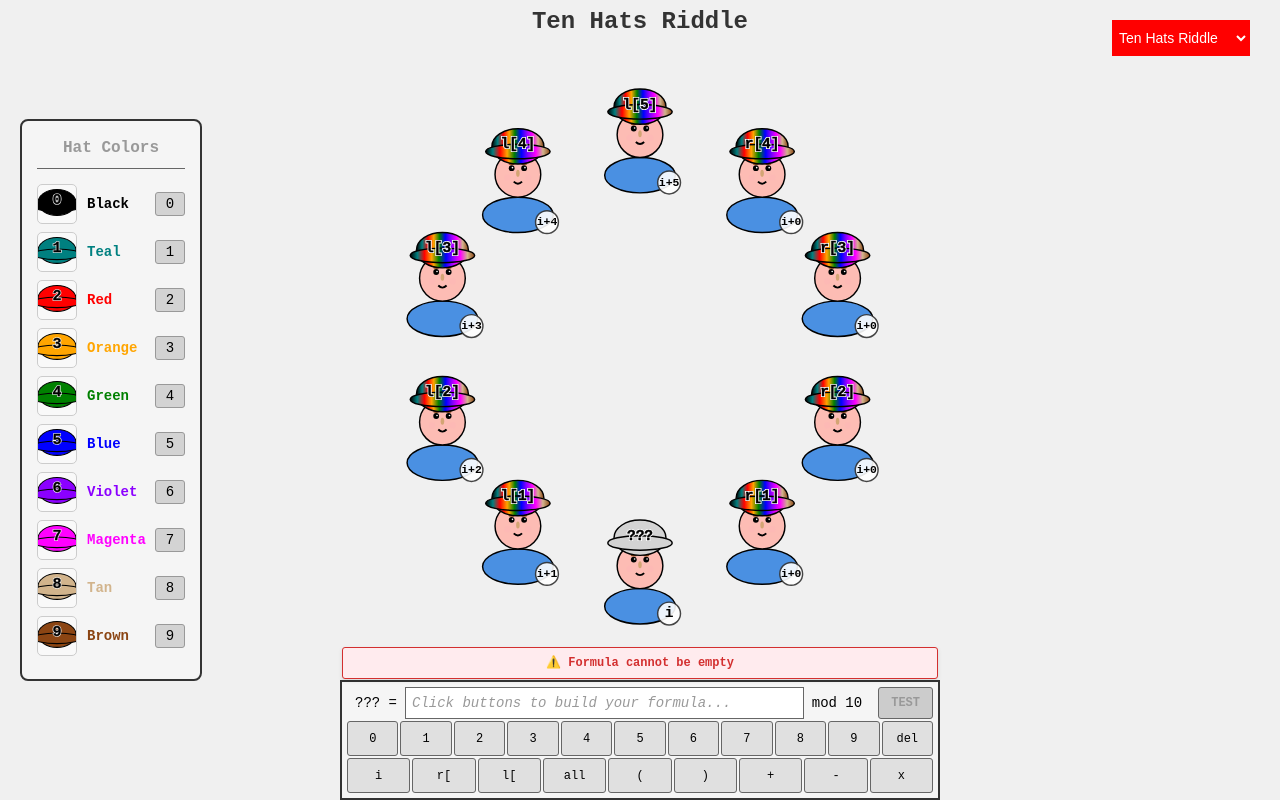
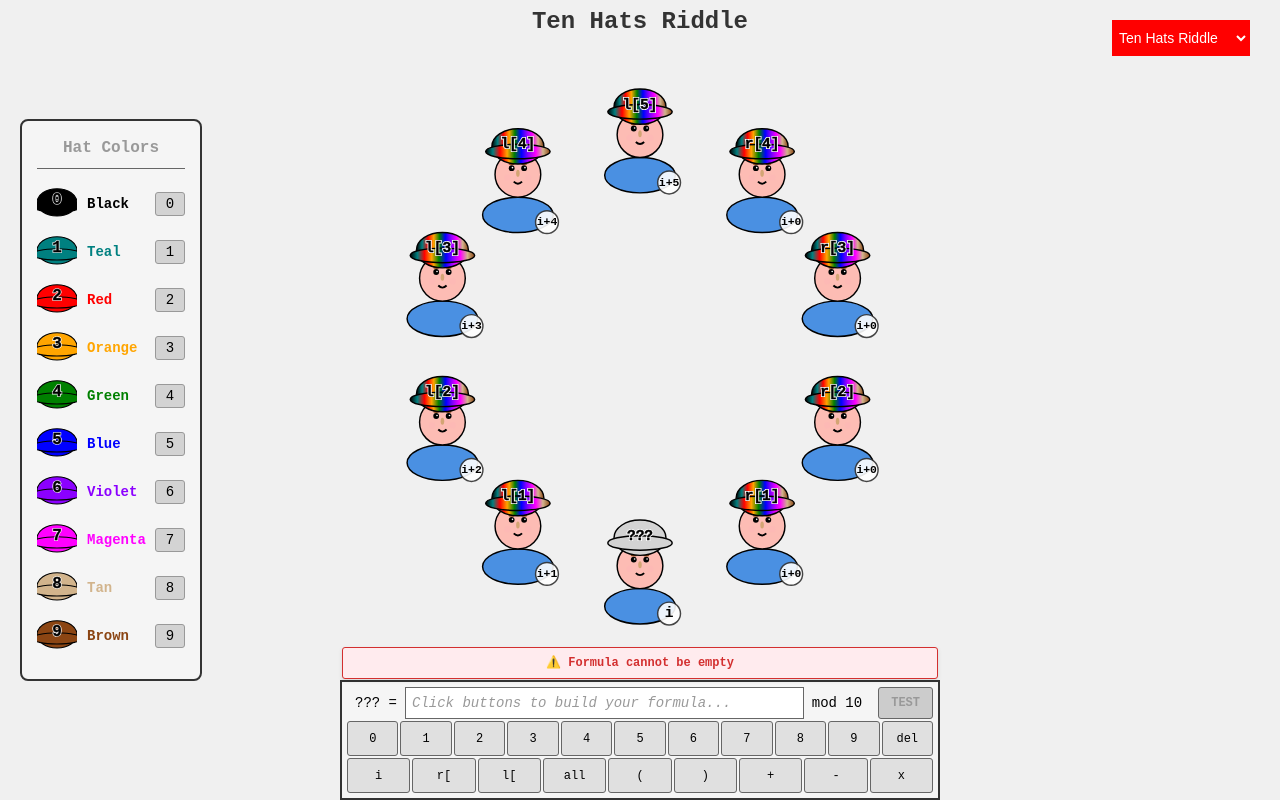
Before and after one commit to rajtiller/ten-hats-riddle, a React (Vite) app: page / in a window 1280 px wide. Built offline with nearby package versions, Linux system fonts and the light colour scheme.

Commit message:
removed rounded box around colored hats on the left

```diff
--- a/src/images/HatLegend.tsx
+++ b/src/images/HatLegend.tsx
@@ -95,11 +95,11 @@ const HatLegend: React.FC<HatLegendProps> = () => {
                 width="40"
                 height="40"
                 viewBox="-25 -40 50 40"
-                style={{
-                  border: "1px solid #ccc",
-                  borderRadius: "5px",
-                  backgroundColor: "#f9f9f9",
-                }}
+                style={
+                  {
+                    // Removed border, borderRadius, and backgroundColor
+                  }
+                }
               >
                 {hat.render(0, 0, 0, false, false)}{" "}
                 {/* Added isOnPerson: false */}
```
